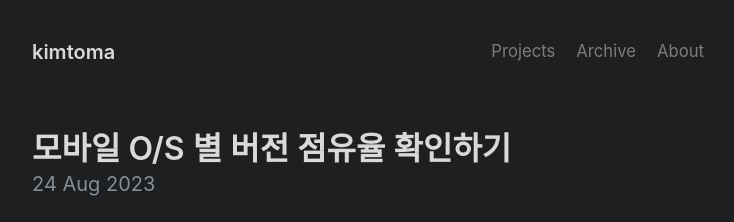
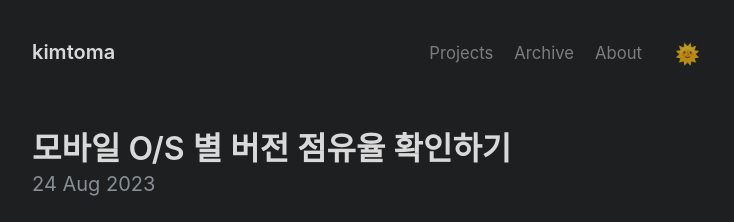
Before and after one commit to kimtoma/kimtoma.github.io, a Jekyll site: the page built from index.html, in a window 1280 px wide. Shown: the top 222 px of the page, without its empty margins (272-1006 px from the left). Built offline with Jekyll 4.4.1, drawn with Linux system fonts in a browser that asks for light colours; the list of posts is cut into pages by our own code.

Commit message:
Light/Dark 테마 토글 기능 추가
- Light 테마 CSS 변수 추가
- 헤더에 테마 토글 버튼 (🌞/🌚) 추가
- localStorage에 테마 설정 저장
- 페이지 로드 시 테마 깜빡임 방지

Co-Authored-By: Claude Opus 4.5 <noreply@anthropic.com>

```diff
--- a/_includes/head.html
+++ b/_includes/head.html
@@ -1,6 +1,15 @@
 <head>
   <meta charset="UTF-8">
   <meta name="viewport" content="width=device-width, initial-scale=1.0">
+
+  <script>
+    (function() {
+      var theme = localStorage.getItem('theme');
+      if (theme) {
+        document.documentElement.setAttribute('data-theme', theme);
+      }
+    })();
+  </script>
 
   <title>
     {% if page.title == "Home" %}
--- a/_layouts/default.html
+++ b/_layouts/default.html
@@ -1,5 +1,5 @@
 <!DOCTYPE html>
-<html lang="en" data-theme="dark-poole">
+<html lang="en" data-theme="dark">
   {% include head.html %}
 
   <body>
@@ -12,6 +12,9 @@
             {% for nav in site.nav %}
             <small><a href="{{ nav.url }}">{{ nav.title }}</a></small>
             {% endfor %}
+            <button class="theme-toggle" id="theme-toggle" aria-label="Toggle theme">
+              <span class="theme-icon"></span>
+            </button>
           </nav>
         </h3>
       </header>
@@ -55,5 +58,43 @@
       ga("send", "pageview");
     </script>
     {% endif %}
+
+    <script>
+      (function() {
+        const toggle = document.getElementById('theme-toggle');
+        const html = document.documentElement;
+        const STORAGE_KEY = 'theme';
+
+        function getStoredTheme() {
+          return localStorage.getItem(STORAGE_KEY);
+        }
+
+        function setTheme(theme) {
+          html.setAttribute('data-theme', theme);
+          localStorage.setItem(STORAGE_KEY, theme);
+          updateIcon(theme);
+        }
+
+        function updateIcon(theme) {
+          const icon = toggle.querySelector('.theme-icon');
+          icon.textContent = theme === 'dark' ? '🌞' : '🌚';
+        }
+
+        // Initialize theme
+        const storedTheme = getStoredTheme();
+        if (storedTheme) {
+          setTheme(storedTheme);
+        } else {
+          updateIcon('dark');
+        }
+
+        // Toggle handler
+        toggle.addEventListener('click', function() {
+          const current = html.getAttribute('data-theme');
+          const next = current === 'dark' ? 'light' : 'dark';
+          setTheme(next);
+        });
+      })();
+    </script>
   </body>
 </html>
--- a/_sass/_masthead.scss
+++ b/_sass/_masthead.scss
@@ -28,3 +28,26 @@
   line-height: 1.25rem;
   word-spacing: 1rem;
 }
+
+// Theme toggle button
+.theme-toggle {
+  background: none;
+  border: none;
+  cursor: pointer;
+  padding: 0.25rem;
+  margin-left: 0.5rem;
+  font-size: 1.25rem;
+  line-height: 1;
+  color: var(--body-color);
+  opacity: 0.7;
+  transition: opacity 0.2s ease;
+  vertical-align: middle;
+
+  &:hover {
+    opacity: 1;
+  }
+
+  &:focus {
+    outline: none;
+  }
+}
--- a/_sass/_variables.scss
+++ b/_sass/_variables.scss
@@ -72,8 +72,19 @@
   }
 }
 
+// Light theme
+[data-theme="light"] {
+  --body-color: var(--gray-700);
+  --body-bg: #fff;
+  --heading-color: var(--gray-900);
+  --link-color: var(--blue);
+  --link-hover-color: #1c7ed6;
+  --border-color: var(--gray-300);
+  --code-bg: var(--gray-000);
+}
+
 // Dark Poole theme
-[data-theme="dark-poole"] {
+[data-theme="dark"] {
   --body-color: var(--dark-poole-002);
   --body-bg: var(--dark-poole-001);
   --heading-color: var(--dark-poole-002);
```
